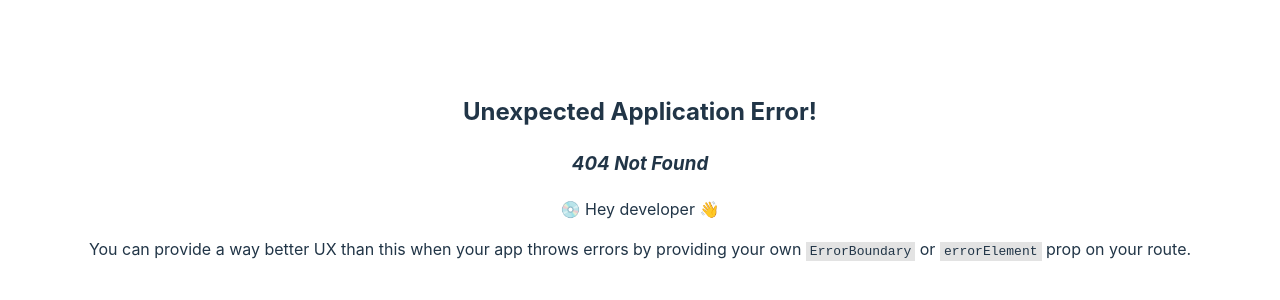
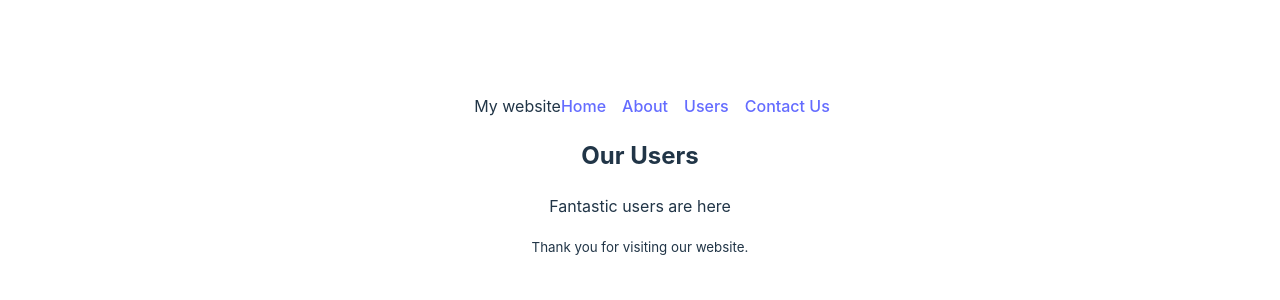
Before and after one commit to najrulislam38/Introduction-to-react-router, a React (Vite) app: page /users in a window 1280 px wide. Before the commit this address had no page. Shown: the part 224-524 px from the top of the page. Built offline with nearby package versions, Linux system fonts and the light colour scheme.

Commit message:
added users component for nested router

```diff
--- a/src/components/Footer/Footer.jsx
+++ b/src/components/Footer/Footer.jsx
@@ -1,5 +1,3 @@
-import React from "react";
-
 const Footer = () => {
   return (
     <div>
--- a/src/components/Header/Header.jsx
+++ b/src/components/Header/Header.jsx
@@ -4,10 +4,11 @@ import "./Header.css";
 const Header = () => {
   return (
     <nav>
-      <h3>Navbar</h3>
       <ul>
+        <span>My website</span>
         <Link to="/">Home</Link>
         <Link to="/about">About</Link>
+        <Link to="/users">Users</Link>
         <Link to="/contact">Contact Us</Link>
       </ul>
     </nav>
--- /dev/null
+++ b/src/components/Users/Users.jsx
@@ -0,0 +1,10 @@
+const Users = () => {
+  return (
+    <div>
+      <h2>Our Users</h2>
+      <p>Fantastic users are here</p>
+    </div>
+  );
+};
+
+export default Users;
--- a/src/main.jsx
+++ b/src/main.jsx
@@ -6,6 +6,7 @@ import { createBrowserRouter, RouterProvider } from "react-router-dom";
 import Home from "./components/Home/Home.jsx";
 import About from "./components/About/About.jsx";
 import Contact from "./components/Contact/Contact.jsx";
+import Users from "./components/Users/Users.jsx";
 
 const router = createBrowserRouter([
   {
@@ -20,6 +21,10 @@ const router = createBrowserRouter([
         path: "/contact",
         element: <Contact></Contact>,
       },
+      {
+        path: "/users",
+        element: <Users></Users>,
+      },
     ],
   },
 ]);
```
